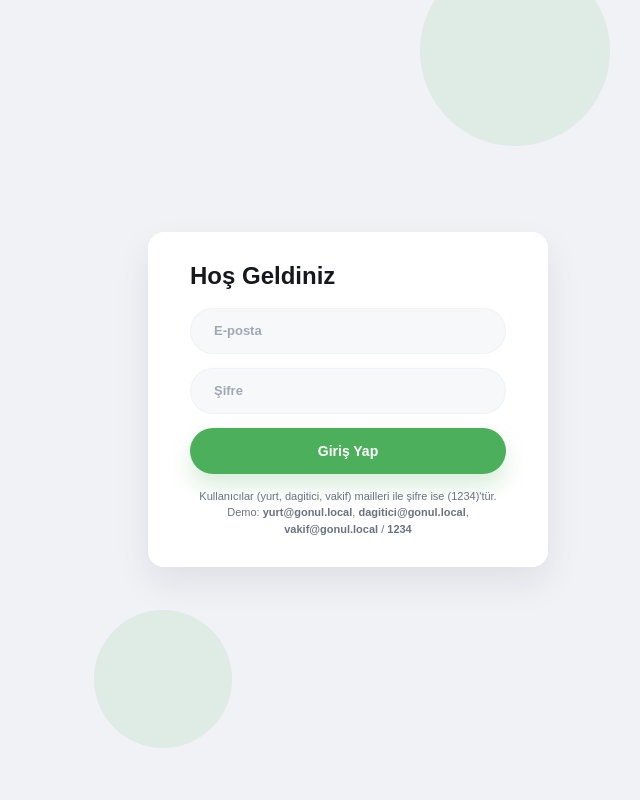
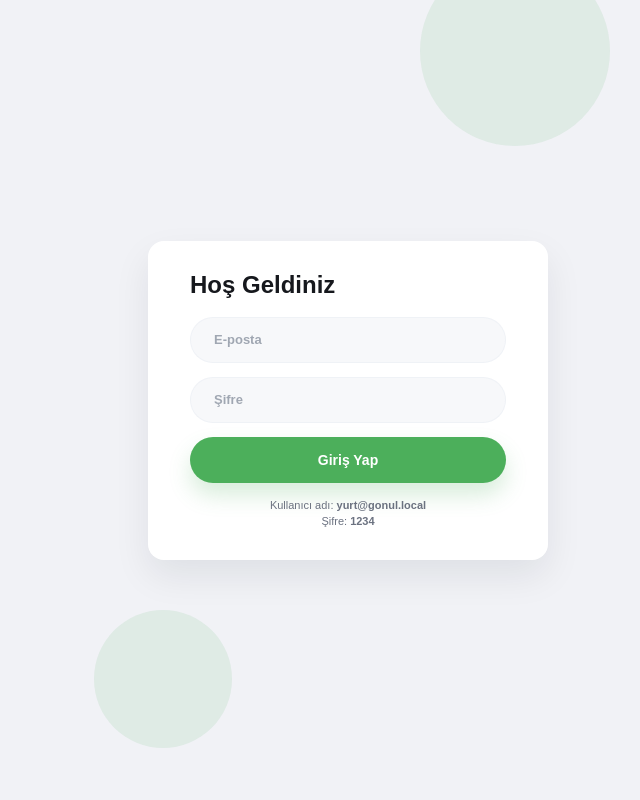
Before and after one commit to gonulyolculari/index, a plain HTML site: page gonul-sofralari/index.html in a window 1280 px wide. Shown: the whole page, without its empty margins (292-932 px from the left). Drawn offline with Linux system fonts and the light colour scheme.

Commit message:
Update index.html

```diff
--- a/gonul-sofralari/index.html
+++ b/gonul-sofralari/index.html
@@ -68,7 +68,7 @@
         </label>
 
         <button class="sofra-btn sofra-btn-primary" type="submit">Giriş Yap</button>
-        <small>Kullanıcılar (yurt, dagitici, vakif) mailleri ile şifre ise (1234)'tür. <br> Demo: <strong>yurt@gonul.local</strong>, <strong>dagitici@gonul.local</strong>, <strong>vakif@gonul.local</strong> / <strong>1234</strong></small>
+        <small>Kullanıcı adı: <strong>yurt@gonul.local</strong><br>Şifre: <strong>1234</strong></small>
       </form>
     </section>
 
```
